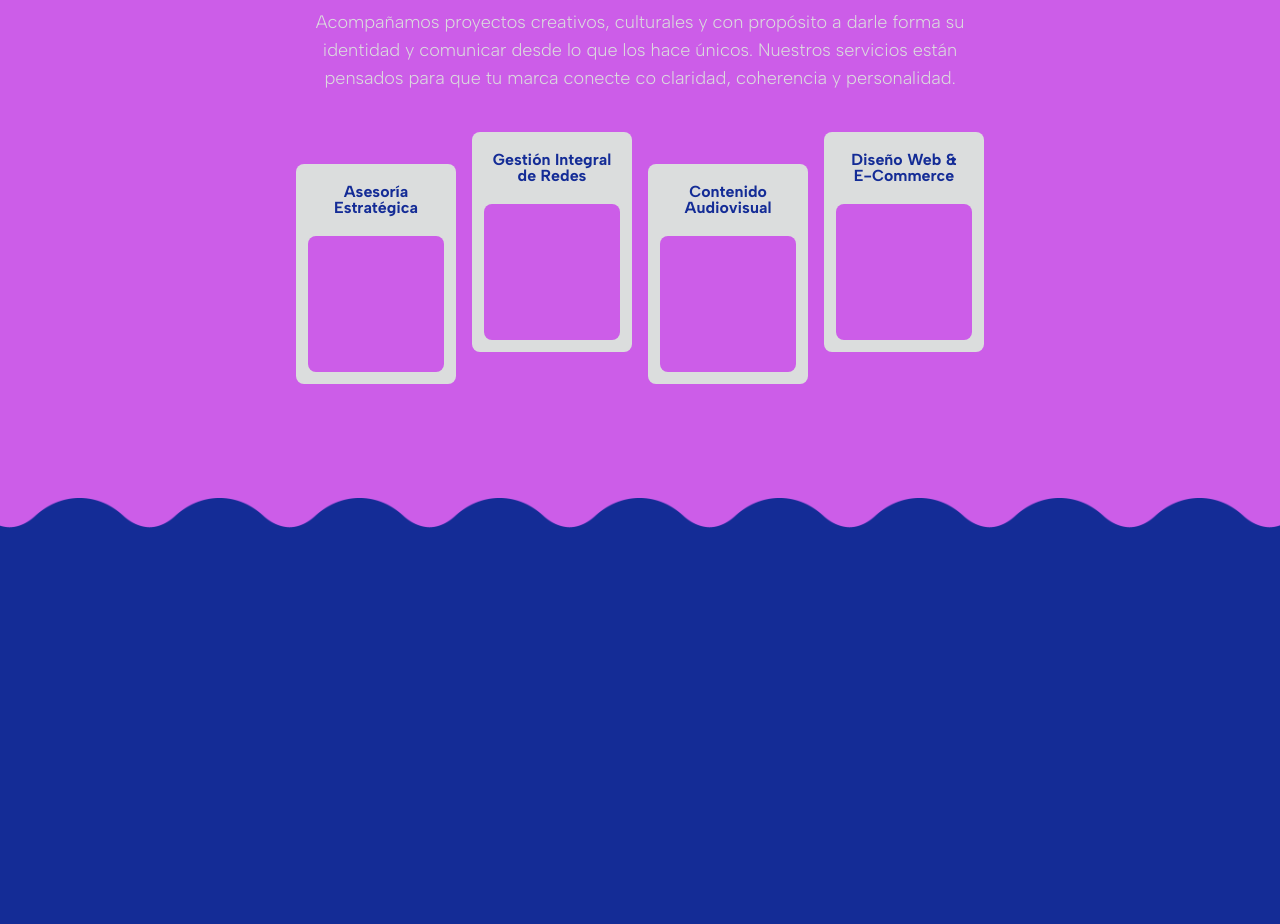
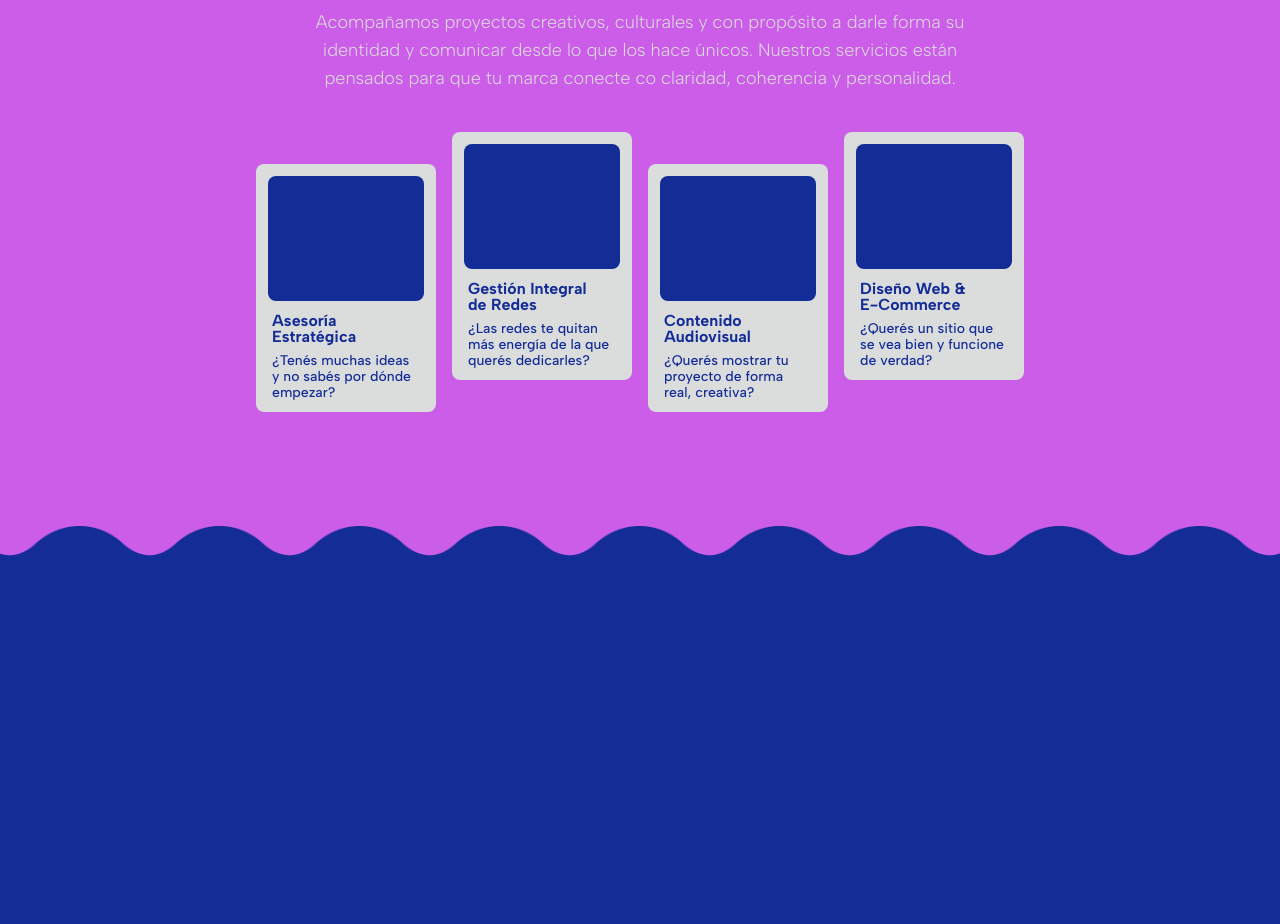
Before and after one commit to eypacha/proaestudiocreativo, a Vue app: page / in a window 1280 px wide. Shown: the part 2160-3084 px from the top of the page. Built offline with nearby package versions, Linux system fonts and the light colour scheme; a web font is replaced by a local one.

Commit message:
fix(Card.vue): update card dimensions and improve title and subtitle layout for better readability

```diff
--- a/src/components/Card.vue
+++ b/src/components/Card.vue
@@ -1,17 +1,17 @@
 <template>
-  <div class="card group relative w-40 h-55 [perspective:1000px]">
+  <div class="card group relative w-45 h-62 [perspective:1000px]">
     <div
-      class="front absolute inset-0 bg-gray text-blue font-bold leading-4 rounded-lg p-3 flex flex-col justify-between gap-3 [backface-visibility:hidden] [transition:transform_0.6s_cubic-bezier(.4,0,.2,1)] z-20 group-hover:rotate-y-[-180deg]"
+      class="front absolute inset-0 bg-gray text-blue leading-4 rounded-lg p-3 flex flex-col justify-between gap-3 [backface-visibility:hidden] [transition:transform_0.6s_cubic-bezier(.4,0,.2,1)] z-20 group-hover:rotate-y-[-180deg]"
     >
-      <div class="flex-1 flex items-center">
-        <h3 class="text-center w-full text-balance">{{ title }}</h3>
+      <div class="bg-blue rounded-lg aspect-[5/4]">
       </div>
-      <div class="bg-lila rounded-lg aspect-square">
-        <!-- ...existing code... -->
+      <div class="flex-1 text-left px-1">
+        <h3 class="w-full text-balance font-bold mb-2">{{ title }}</h3>
+        <p class="text-sm font-medium mt-1 leading-4" v-if="subtitle">{{ subtitle }}</p>
       </div>
     </div>
     <div class="back absolute inset-0 bg-gray text-blue rounded-lg p-4 flex items-center justify-center [backface-visibility:hidden] [transition:transform_0.6s_cubic-bezier(.4,0,.2,1)] rotate-y-180 z-10 group-hover:rotate-y-0">
-      <p class="text-xs">{{ text }}</p>
+      <p class="text-sm text-left">{{ text }}</p>
     </div>
   </div>
 </template>
@@ -22,6 +22,10 @@ defineProps({
     type: String,
     required: true,
   },
+  subtitle: {
+    type: String,
+    required: false,
+  },
   text: {
     type: String,
     required: true,
```
